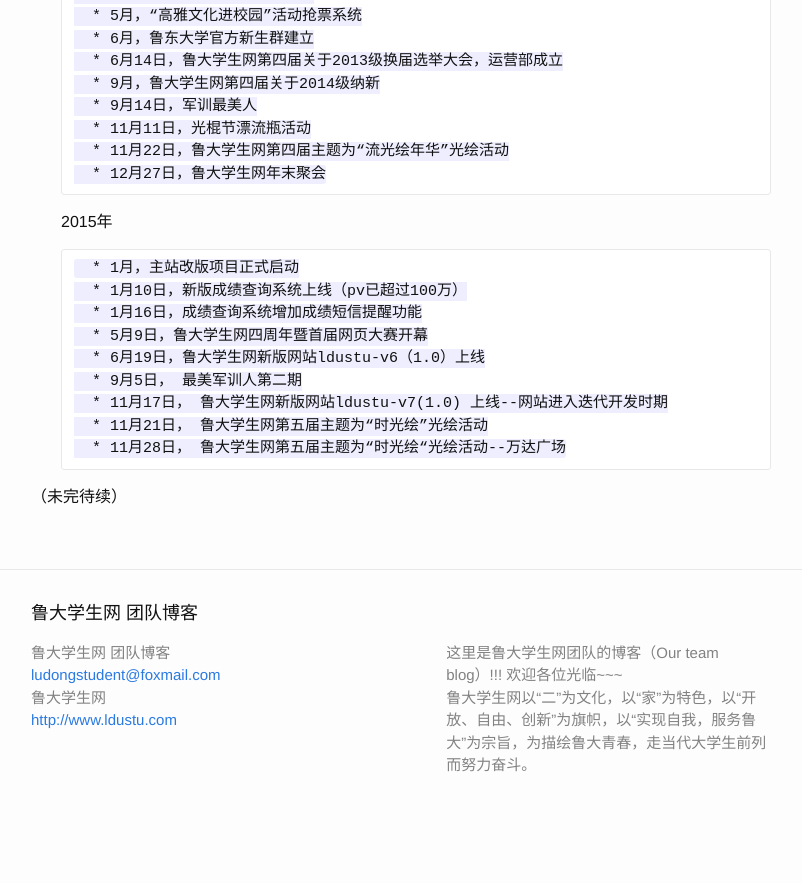
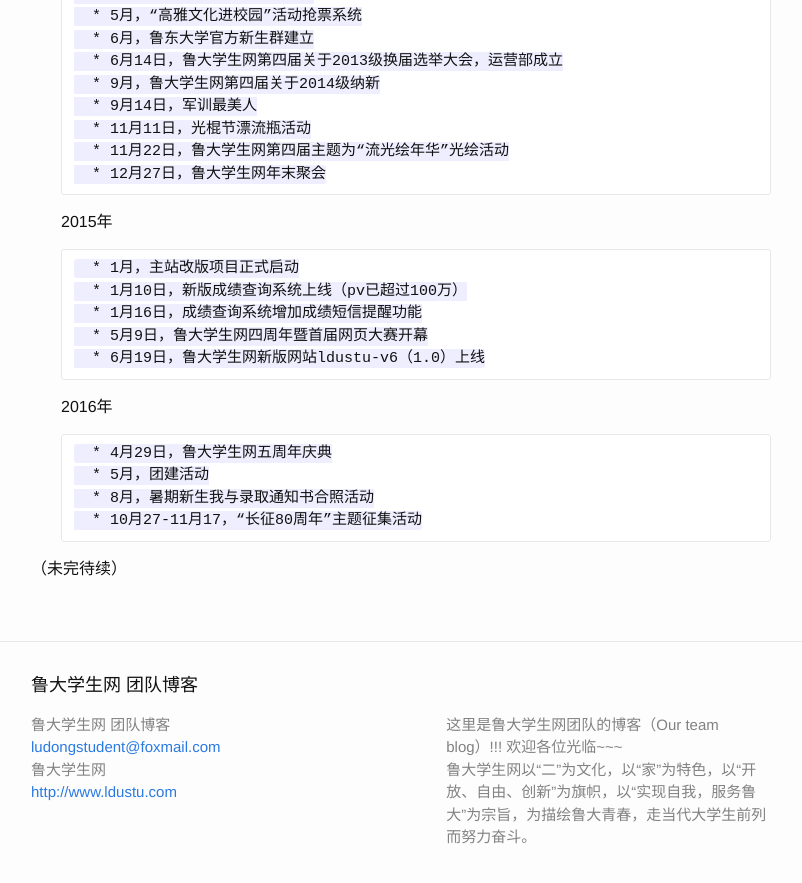
Before and after one commit to ldsn/sailboat, a Jekyll site: the page built from pages/time-line/index.markdown, in a window 1280 px wide and 900 px high, scrolled down 1754 px. Shown: the top 883 px of the window, without its empty margins (239-1041 px from the left). Built offline with Jekyll 4.4.1, drawn with Linux system fonts in a browser that asks for light colours; comment, search, counter and statistics services are not loaded; before the commit the page ends 2591 px from its top, so only the background shows below that.

Commit message:
update family and time-line

```diff
--- a/pages/family/index.markdown
+++ b/pages/family/index.markdown
@@ -45,3 +45,8 @@
 ——————13级（届）——————
 
 王奉辛（王杰，杰哥，屌丝）、李新林（小林子）、刘圣琪（圣骑，秋裤）、李慧（阿慧）、别雪莹（小别）、郑雪倩（朴有天，雪姨）、孙晓蛟（小蛟）、杨升、郝新秀（新秀）、涂诗莹（涂涂）、张源（张源）、盖梦飞（盖盖）、吕云戈（小萌）、耿思慧（耿森森，monkey）、何轶群（何老板）、杨钒（女王大人）、周梦晓（梦晓）、王玏玎（玏玎）、许涛（涛涛）、王蕊（阿蕊）
+
+——————14级（届）——————
+
+方东（东哥）、蔡佳琪（琪姐）、成亚群（成总）、吕金磊（磊哥哥）、李冬杰（冬杰）、葛强（强哥）、高鹏、曾哲、宋洋洋、乔雅桐（乔哥）、高愿、崔颖、徐珮鑫（师太）、荆琛（琛大爷、琛琛）、汤晴（汤汤）、成昊宇、
+李玉玲、赵静诗、蒋帆、王德凤、苏云柯、郭洁、杨晓晗、董建婷、李鑫悦、殷梦雪、张若皓、周晓（肉肉）、毕金萍、董耀、牛佳悦、王博、庄婉怡、郑晓娜、余佳林、孙丹、李祥峰（阿峰）、宫乙菲
--- a/pages/time-line/index.markdown
+++ b/pages/time-line/index.markdown
@@ -94,9 +94,12 @@
         * 1月16日，成绩查询系统增加成绩短信提醒功能
         * 5月9日，鲁大学生网四周年暨首届网页大赛开幕
         * 6月19日，鲁大学生网新版网站ldustu-v6（1.0）上线
-        * 9月5日， 最美军训人第二期
-        * 11月17日， 鲁大学生网新版网站ldustu-v7(1.0) 上线--网站进入迭代开发时期
-        * 11月21日， 鲁大学生网第五届主题为“时光绘”光绘活动
-        * 11月28日， 鲁大学生网第五届主题为“时光绘“光绘活动--万达广场
+
+* 2016年
+
+        * 4月29日，鲁大学生网五周年庆典
+        * 5月，团建活动
+        * 8月，暑期新生我与录取通知书合照活动
+        * 10月27-11月17，“长征80周年”主题征集活动
 
 （未完待续）
```
